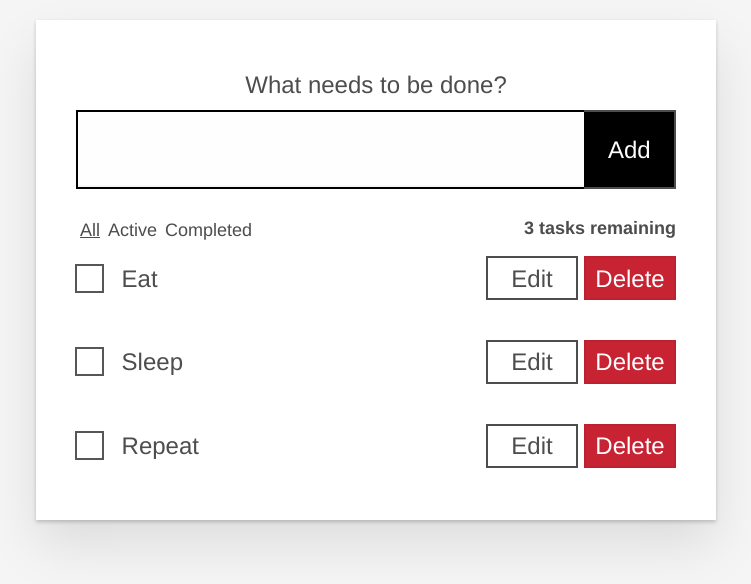
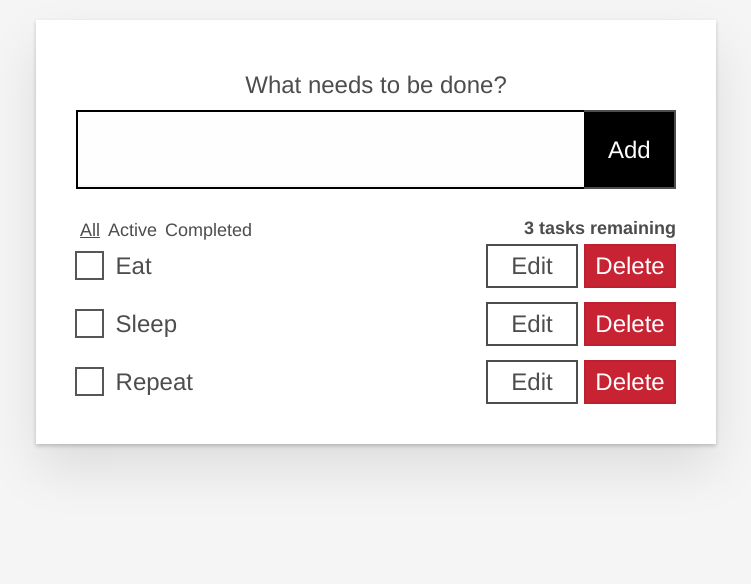
Before and after one commit to dengeist/moz-todo-react, a React (Create React App) app: page / in a window 1280 px wide. Shown: the top 584 px of the page, without its empty margins (264-1015 px from the left). Built offline with nearby package versions, Linux system fonts and the light colour scheme.

Commit message:
More checkbox tweaks

```diff
--- a/src/custom-checkboxes.css
+++ b/src/custom-checkboxes.css
@@ -11,7 +11,6 @@
   -webkit-appearance: none;
   appearance: none;
   margin: 0;
-  margin-top: 0.75em;
   opacity: 0.00001;
   position: absolute;
   vertical-align: top;
@@ -29,7 +28,7 @@
  */
 .c-cb > label {
   display: inline-block;
-  padding: 0.75em 0.5em;
+  padding-left: 0.25em;
 }
 
 /**
@@ -40,9 +39,11 @@
  */
 .c-cb > label:before,
 .c-cb > input[type="checkbox"] {
+  position: absolute;
+  width: 1.125em;
   height: 1.125em;
   left: 0;
-  width: 1.125em;
+  top: 0.145em;
 }
 
 /**
@@ -65,10 +66,6 @@
   position: absolute;
   border-color: #565656;
   box-shadow: 0 0 0 1px #565656;
-  width: 1.125em;
-  height: 1.125em;
-  left: 0;
-  top: 0.875em;
 }
 
 /**
@@ -81,7 +78,7 @@
   border-right: 4px solid #565656;
   height: 0.85em;
   left: 0.325em;
-  top: 0.875em;
+  top: 0.145em;
   transform-origin: center center;
   transform: rotate(45deg) scale(0);
   width: 0.5em;
```
